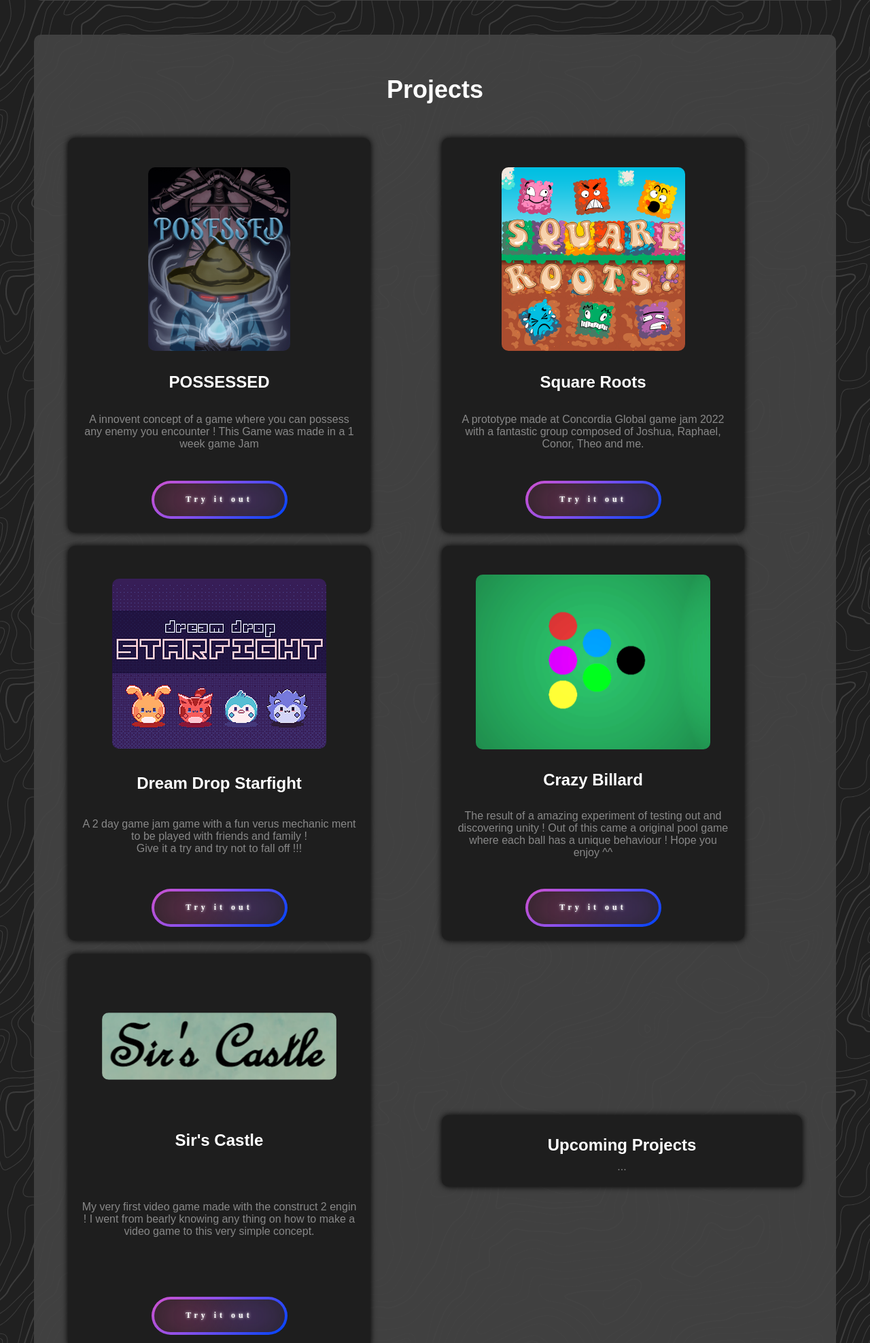
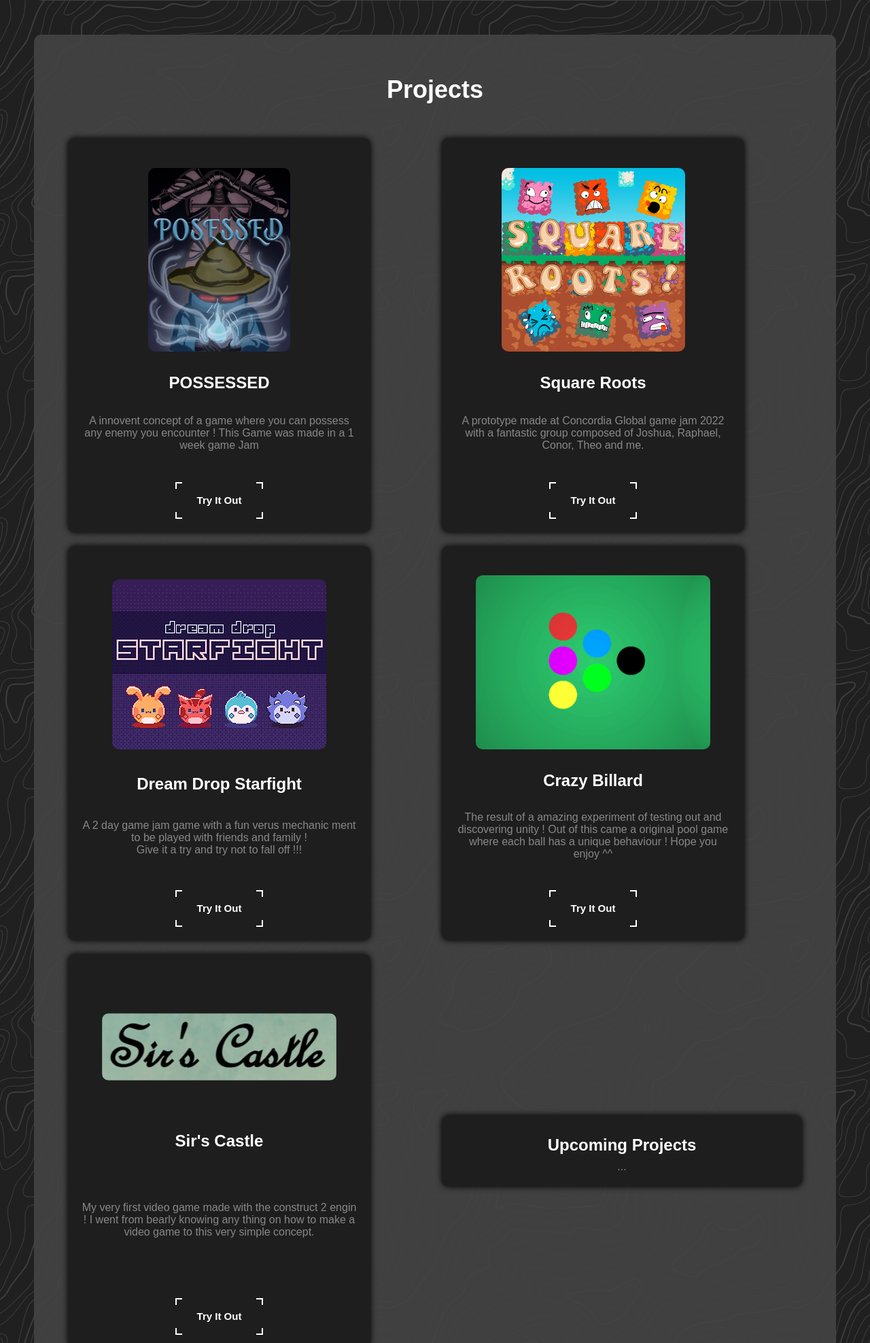
Before and after one commit to vivianb11/Vivian, a PHP site: page / in a window 1280 px wide. Shown: the part 647-2622 px from the top of the page at 68% size. Run offline with PHP 8.4, Linux system fonts and the light colour scheme.

Commit message:
Changed button style

```diff
--- /dev/null
+++ b/buttons_style.css
@@ -0,0 +1,63 @@
+a.button {
+    position: relative;
+    display: inline-block;
+    height: 50px;
+    padding: 0 30px;
+    border: 2px solid #ffffff;
+    background: #1e1e1e;
+    user-select: none;
+    white-space: nowrap;
+    transition: all .05s linear;
+    font-family: inherit;
+    text-decoration: none;
+  }
+
+  a.button:before,
+  a.button:after {
+    content: "";
+    position: absolute;
+    background: #1e1e1e;
+    transition: all .2s linear;
+  }
+
+  a.button:before {
+    width: calc(100% + 6px);
+    height: calc(100% - 16px);
+    top: 8px;
+    left: -3px;
+  }
+
+  a.button:after {
+    width: calc(100% - 16px);
+    height: calc(100% + 6px);
+    top: -3px;
+    left: 8px;
+  }
+
+  a.button:hover {
+    cursor: crosshair;
+  }
+
+  a.button:active {
+    transform: scale(0.95);
+  }
+
+  a.button:hover:before {
+    height: calc(100% - 32px);
+    top: 16px;
+  }
+
+  a.button:hover:after {
+    width: calc(100% - 32px);
+    left: 16px;
+  }
+
+  a.button span {
+    font-size: 15px;
+    z-index: 3;
+    position: relative;
+    font-weight: 600;
+    text-align: center;
+    display: block;
+    line-height: 50px; /* Vertical centering for text */
+  }
--- a/index.html
+++ b/index.html
@@ -9,6 +9,7 @@
     <link rel="shortcut icon" href="Assets/Icons/Logo-Site.png" type="image/x-icon">
 
     <link rel="stylesheet" type="text/css" href="style.css">
+    <link rel="stylesheet" type="text/css" href="buttons_style.css">
 </head>
 
 <body>
@@ -123,14 +124,7 @@
                             <div class="circle"></div>
                         </div>
                     </a> -->
-                    <a href="https://vivianb11.itch.io/possessed" class="btn" type="button" target="_blank">
-                        <strong>Try it out</strong>
-
-                        <div id="glow">
-                            <div class="circle"></div>
-                            <div class="circle"></div>
-                        </div>
-                    </a>
+                    <a href="https://vivianb11.itch.io/possessed" class="button" target="_blank"><span> Try It Out</span></a>
                 </div>
             </div>
 
@@ -150,14 +144,7 @@
                             <div class="circle"></div>
                         </div>
                     </a> -->
-                    <a href="https://play.unity.com/mg/other/squaredroots" class="btn" type="button" target="_blank">
-                        <strong>Try it out</strong>
-
-                        <div id="glow">
-                            <div class="circle"></div>
-                            <div class="circle"></div>
-                        </div>
-                    </a>
+                    <a href="https://play.unity.com/mg/other/squaredroots" class="button" target="_blank"><span> Try It Out</span></a>
                 </div>
             </div>
 
@@ -174,14 +161,7 @@
                             <div class="circle"></div>
                         </div>
                     </a> -->
-                    <a href="https://miss-mystie.itch.io/dream-drop-starfight" class="btn" type="button" target="_blank">
-                        <strong>Try it out</strong>
-
-                        <div id="glow">
-                            <div class="circle"></div>
-                            <div class="circle"></div>
-                        </div>
-                    </a>
+                    <a href="https://miss-mystie.itch.io/dream-drop-starfight" class="button" target="_blank"><span> Try It Out</span></a>
                 </div>
             </div>
 
@@ -200,14 +180,7 @@
                             <div class="circle"></div>
                         </div>
                     </a> -->
-                    <a href="https://play.unity.com/mg/other/crazybillard_build_web" class="btn" type="button" target="_blank">
-                        <strong>Try it out</strong>
-
-                        <div id="glow">
-                            <div class="circle"></div>
-                            <div class="circle"></div>
-                        </div>
-                    </a>
+                    <a href="https://play.unity.com/mg/other/crazybillard_build_web" class="button" target="_blank"><span> Try It Out</span></a>
                 </div>
             </div>
 
@@ -227,14 +200,7 @@
                             <div class="circle"></div>
                         </div>
                     </a> -->
-                    <a href="https://vivianb11.itch.io/sirs-castle" class="btn" type="button" target="_blank">
-                        <strong>Try it out</strong>
-
-                        <div id="glow">
-                            <div class="circle"></div>
-                            <div class="circle"></div>
-                        </div>
-                    </a>
+                    <a href="https://vivianb11.itch.io/sirs-castle" class="button" target="_blank"><span> Try It Out</span></a>
                 </div>
             </div>
 
--- a/style.css
+++ b/style.css
@@ -521,98 +521,3 @@ nav a {
   gap: 5%;
   margin-top: 5%;
 }
-
-.btn {
-  display: flex;
-  justify-content: center;
-  align-items: center;
-  width: 12rem;
-  height: 3rem;
-  background-size: 300% 300%;
-  backdrop-filter: blur(1rem);
-  border-radius: 5rem;
-  transition: 0.5s;
-  animation: gradient_301 5s ease infinite;
-  border: double 4px transparent;
-  background-image: linear-gradient(#212121, #212121), linear-gradient(137.48deg, #ffdb3b 10%, #FE53BB 45%, #8F51EA 67%, #0044ff 87%);
-  background-origin: border-box;
-  background-clip: content-box, border-box;
-  overflow: hidden;
-}
-
-.btn strong {
-  z-index: 2;
-  font-family: 'Avalors Personal Use';
-  font-size: 12px;
-  letter-spacing: 5px;
-  color: #FFFFFF;
-  text-shadow: 0 0 4px white;
-}
-
-#glow {
-  position: absolute;
-  display: flex;
-  width: 12rem;
-}
-
-.circle {
-  width: 100%;
-  height: 30px;
-  filter: blur(2rem);
-  animation: pulse_3011 4s infinite;
-  z-index: -1;
-}
-
-.circle:nth-of-type(1) {
-  background: rgba(254, 83, 186, 0.636);
-}
-
-.circle:nth-of-type(2) {
-  background: rgba(142, 81, 234, 0.704);
-}
-
-.btn:hover {
-  transform: scale(1.1)
-}
-
-.btn:active {
-  border: double 4px #FE53BB;
-  background-origin: border-box;
-  background-clip: content-box, border-box;
-  animation: none;
-}
-
-.btn:active .circle {
-  background: #FE53BB;
-}
-
-@keyframes gradient_301 {
-  0% {
-    background-position: 0% 50%;
-  }
-
-  50% {
-    background-position: 100% 50%;
-  }
-
-  100% {
-    background-position: 0% 50%;
-  }
-}
-
-@keyframes pulse_3011 {
-  0% {
-    transform: scale(0.75);
-    box-shadow: 0 0 0 0 rgba(0, 0, 0, 0.7);
-  }
-
-  70% {
-    transform: scale(1);
-    box-shadow: 0 0 0 10px rgba(0, 0, 0, 0);
-  }
-
-  100% {
-    transform: scale(0.75);
-    box-shadow: 0 0 0 0 rgba(0, 0, 0, 0);
-  }
-}
```
